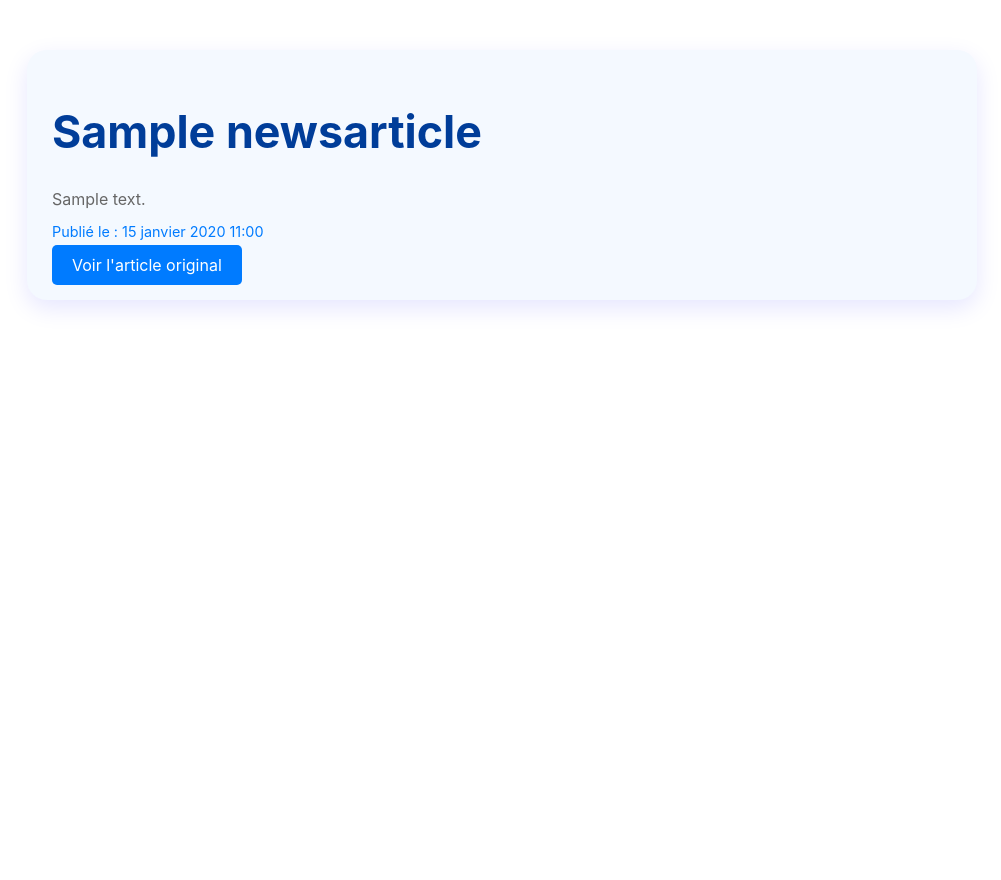
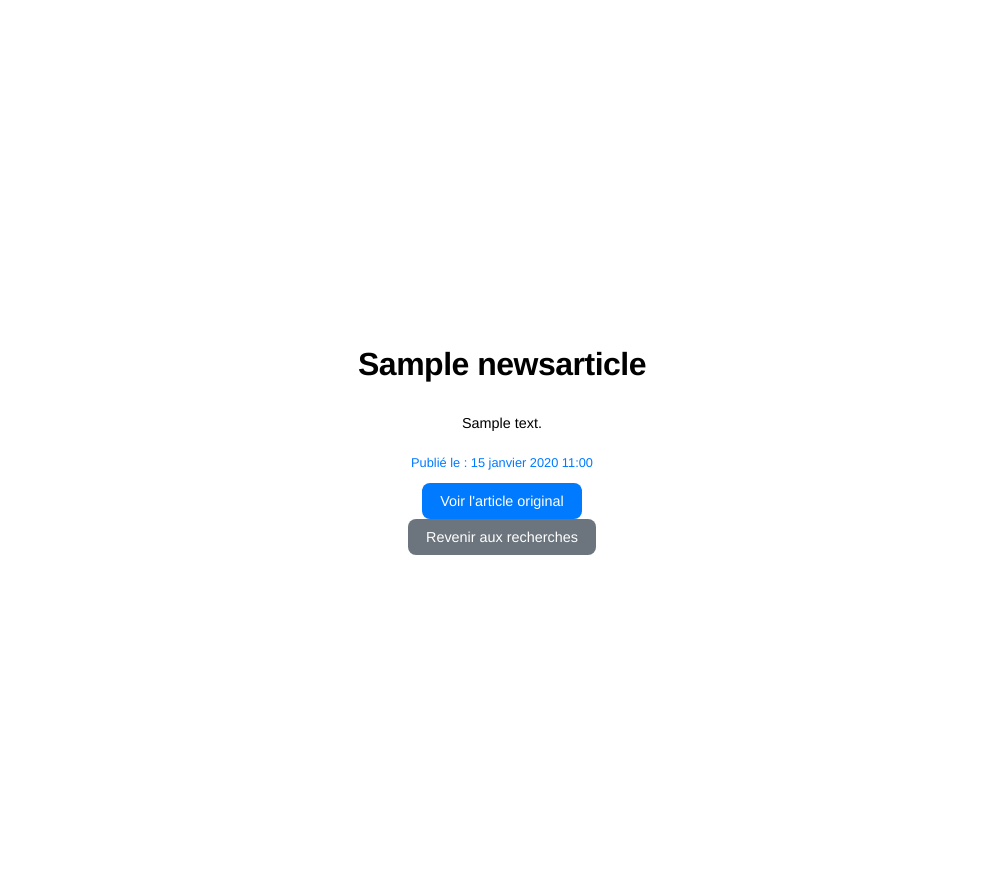
Before and after one commit to Sne3P/virtual-office, a Django app: a page that uses news/templates/new/article_detail.html in a window 1280 px wide. Shown: the whole page, without its empty margins (138-1139 px from the left). Run offline with Django 5.2, Linux system fonts and the light colour scheme; tables that the repository leaves empty hold one stand-in row (values such as "Sample post"); data that the repository does not hold is empty.

Commit message:
corrections de bugs

```diff
--- a/musicplayer/templates/musicplayer/musicplayer.html
+++ b/musicplayer/templates/musicplayer/musicplayer.html
@@ -36,7 +36,7 @@
             {% endif %}
         </ul>
     {% else %}
-        <p class="welcome-message">Cherche une musique pour commencer 🎧</p>
+        <p class="welcome-message">Cherche une musique pour commencer</p>
     {% endif %}
 </div>
 
--- a/news/templates/new/article_detail.html
+++ b/news/templates/new/article_detail.html
@@ -11,6 +11,8 @@
 
     <!-- Lien pour voir l'article original -->
     <a href="{{ article.url }}" class="btn btn-primary" target="_blank">Voir l'article original</a>
+    <!-- Bouton pour revenir aux recherches -->
+    <a href="{% url 'news' %}" class="btn btn-secondary mt-3">Revenir aux recherches</a>
 </div>
 
 <link rel="stylesheet" href="{% static 'css/newsapp.css' %}">
--- a/news/templates/new/news.html
+++ b/news/templates/new/news.html
@@ -5,7 +5,7 @@
 
 {% block content %}
 <div class="container mt-5">
-    <h1 class="title">📰 Daily News Portal 📰</h1>
+    <h1 class="title">News Portal</h1>
 
     <!-- Formulaire de recherche -->
     <form method="GET" class="search-form mb-5">
@@ -36,7 +36,7 @@
         </ul>
     </div>
     {% else %}
-        <p class="welcome-message text-center">✨ Cherche des actualités ou consulte les articles du jour ✨</p>
+        <p class="no-results text-center">Aucun résultat trouvé pour cette recherche.</p>
     {% endif %}
 </div>
 
--- a/news/views.py
+++ b/news/views.py
@@ -4,9 +4,9 @@ from .forms import NewsSearchForm
 from .models import NewsArticle
 import urllib.parse
 
-# Fonction pour récupérer les nouvelles par défaut (par exemple, des articles populaires)
+# Fonction pour récupérer les nouvelles par défaut (par exemple, des articles de Lille)
 def fetch_default_news():
-    url = "https://newsapi.org/v2/top-headlines?country=fr&apiKey=d37c4ac4b97f4dd5bea2dd70035b7e0c"
+    url = "https://newsapi.org/v2/everything?q=Lille&apiKey=d37c4ac4b97f4dd5bea2dd70035b7e0c"
     response = requests.get(url)
 
     if response.status_code == 200:
@@ -55,7 +55,7 @@ def news_view(request):
 
     # Si aucune recherche n'a été effectuée ou si le formulaire n'est pas valide
     if articles is None:
-        # Charger les nouvelles par défaut (c'est-à-dire les nouvelles du jour ou populaires)
+        # Charger les nouvelles par défaut (c'est-à-dire les nouvelles de Lille)
         articles = fetch_default_news()
 
     return render(request, 'new/news.html', {'form': form, 'articles': articles})
--- a/static/css/newsapp.css
+++ b/static/css/newsapp.css
@@ -1,45 +1,86 @@
 /* Styles pour l'application d'actualités */
+body {
+    font-family: 'Helvetica Neue', Arial, sans-serif;
+    color: #000000;
+    margin: 0;
+    padding: 0;
+    display: flex;
+    justify-content: center;
+    align-items: center;
+    min-height: 100vh;
+}
+
 .container {
-    max-width: 900px;
-    margin: 50px auto;
-    padding: 25px;
-    background: #f4f9ff;
-    border-radius: 20px;
-    box-shadow: 0 8px 24px rgba(0, 0, 255, 0.1);
+    width: 100%;
+    height: 100%;
+    margin: 0;
+    padding: 20px;
+    background: rgba(255, 255, 255, 0.1);
+    backdrop-filter: blur(15px);
+    border-radius: 0;
+    box-shadow: none;
+    text-align: center;
+    display: flex;
+    flex-direction: column;
+    justify-content: center;
+    align-items: center;
 }
 
 .scroll-container {
-    max-height: 500px; /* Augmenter la hauteur pour plus de contenu visible */
+    width: 100%;
+    max-height: 500px;
     overflow-y: auto;
-    padding-right: 15px;
-    margin-top: 30px;
-    border: 1px solid #e0e0e0; /* Légère bordure pour distinguer la section */
-    border-radius: 10px;
+    padding-right: 10px;
+    margin-top: 20px;
+    border-radius: 14px;
+    background: #fafafa;
+    box-shadow: inset 0 0 10px rgba(0, 0, 0, 0.05);
 }
 
 .title {
-    font-size: 2.8rem;
-    color: #003d99;
-    font-weight: bold;
-    margin-bottom: 30px;
+    font-size: 2rem;
+    color: #000000;
+    font-weight: 700;
+    margin-bottom: 15px;
+    letter-spacing: -0.5px;
 }
 
 .search-form {
     display: flex;
     justify-content: center;
+    gap: 10px;
     margin-bottom: 20px;
 }
 
 .input-group input {
     width: 60%;
-    padding: 10px;
-    border-radius: 5px 0 0 5px;
-    border: 1px solid #007bff;
+    padding: 8px 12px;
+    border-radius: 8px;
+    border: 1px solid #d1d1d6;
+    font-size: 0.9rem;
+    outline: none;
+    transition: all 0.2s ease;
+}
+
+.input-group input:focus {
+    border-color: #007aff;
+    box-shadow: 0 0 8px rgba(0, 122, 255, 0.3);
 }
 
 .input-group .btn {
-    padding: 10px 20px;
-    border-radius: 0 5px 5px 0;
+    padding: 8px 16px;
+    border-radius: 8px;
+    background-color: #007aff;
+    color: white;
+    border: none;
+    font-size: 0.9rem;
+    font-weight: 500;
+    cursor: pointer;
+    transition: background-color 0.3s ease;
+}
+
+.input-group .btn:hover {
+    background-color: #005ecb;
 }
 
 .news-list {
@@ -49,71 +90,102 @@
 }
 
 .news-item {
-    background: #fff;
-    padding: 20px;
+    background: #ffffff;
+    padding: 16px;
     border-radius: 12px;
-    margin-bottom: 20px;
-    box-shadow: 0 4px 15px rgba(0, 0, 0, 0.05);
-    display: flex;
-    justify-content: space-between;
-    align-items: center;
+    margin-bottom: 15px;
+    box-shadow: 0 6px 20px rgba(0, 0, 0, 0.08);
+    text-align: left;
+    transition: transform 0.2s ease, box-shadow 0.2s ease;
+}
+
+.news-item:hover {
+    transform: translateY(-5px);
+    box-shadow: 0 10px 30px rgba(0, 0, 0, 0.15);
 }
 
 .news-title {
-    font-size: 1.5rem;
-    color: #003366;
+    font-size: 1.4rem;
+    color: #000000;
     font-weight: 600;
-    margin-bottom: 10px;
+    margin-bottom: 8px;
+    line-height: 1.3;
 }
 
 .news-description {
-    font-size: 1rem;
-    color: #666;
-    margin-bottom: 10px;
+    font-size: 0.9rem;
+    color: #000000;
+    margin-bottom: 8px;
+    line-height: 1.5;
 }
 
 .news-published {
-    font-size: 0.9rem;
-    color: #007bff;
-    font-weight: 400;
+    font-size: 0.8rem;
+    color: #007aff;
+    font-weight: 500;
 }
 
 .no-results {
-    font-size: 1.2rem;
-    color: #ff6f61;
+    font-size: 1.1rem;
+    color: #ff3b30;
     text-align: center;
+    font-weight: 600;
 }
 
 .welcome-message {
-    font-size: 1.5rem;
-    color: #5c5c5c;
+    font-size: 1.4rem;
+    color: #000000;
     text-align: center;
-    margin-top: 50px;
+    margin-top: 40px;
 }
 
 /* Boutons */
 .btn-success {
-    background: #28a745;
+    background: #2026d4;
     color: white;
-    padding: 12px 20px;
+    padding: 10px 18px;
     text-decoration: none;
-    border-radius: 5px;
-    font-size: 1rem;
+    border-radius: 8px;
+    font-size: 0.9rem;
+    border: none;
+    cursor: pointer;
+    transition: background-color 0.3s ease;
 }
 
 .btn-success:hover {
-    background: #218838;
+    background: #2839a7;
 }
 
 .btn-primary {
-    background-color: #007bff;
+    background-color: #007aff;
     color: white;
-    padding: 10px 20px;
+    padding: 10px 18px;
     text-decoration: none;
-    border-radius: 5px;
-    font-size: 1rem;
+    border-radius: 8px;
+    font-size: 0.9rem;
+    font-weight: 500;
+    border: none;
+    cursor: pointer;
+    transition: background-color 0.3s ease;
 }
 
 .btn-primary:hover {
-    background-color: #0056b3;
+    background-color: #005ecb;
 }
+
+.btn-secondary {
+    background-color: #6c757d;
+    color: white;
+    padding: 10px 18px;
+    text-decoration: none;
+    border-radius: 8px;
+    font-size: 0.9rem;
+    font-weight: 500;
+    border: none;
+    cursor: pointer;
+    transition: background-color 0.3s ease;
+}
+
+.btn-secondary:hover {
+    background-color: #5a6268;
+}
--- a/stocks/urls.py
+++ b/stocks/urls.py
@@ -1,6 +1,6 @@
 from django.urls import path
-from . import views
+from .views import stock_view
 
 urlpatterns = [
-    path('', views.stock_view, name='stock'),
+    path('', stock_view, name='stock_view'),
 ]
```
Also changed, not shown: static/css/stockapp.css (+48 -41 lines), static/js/stockapp.js (added, +59 -0 lines), stocks/templates/stocks/stock.html (+6 -3 lines), stocks/views.py (+34 -28 lines), README.md.
